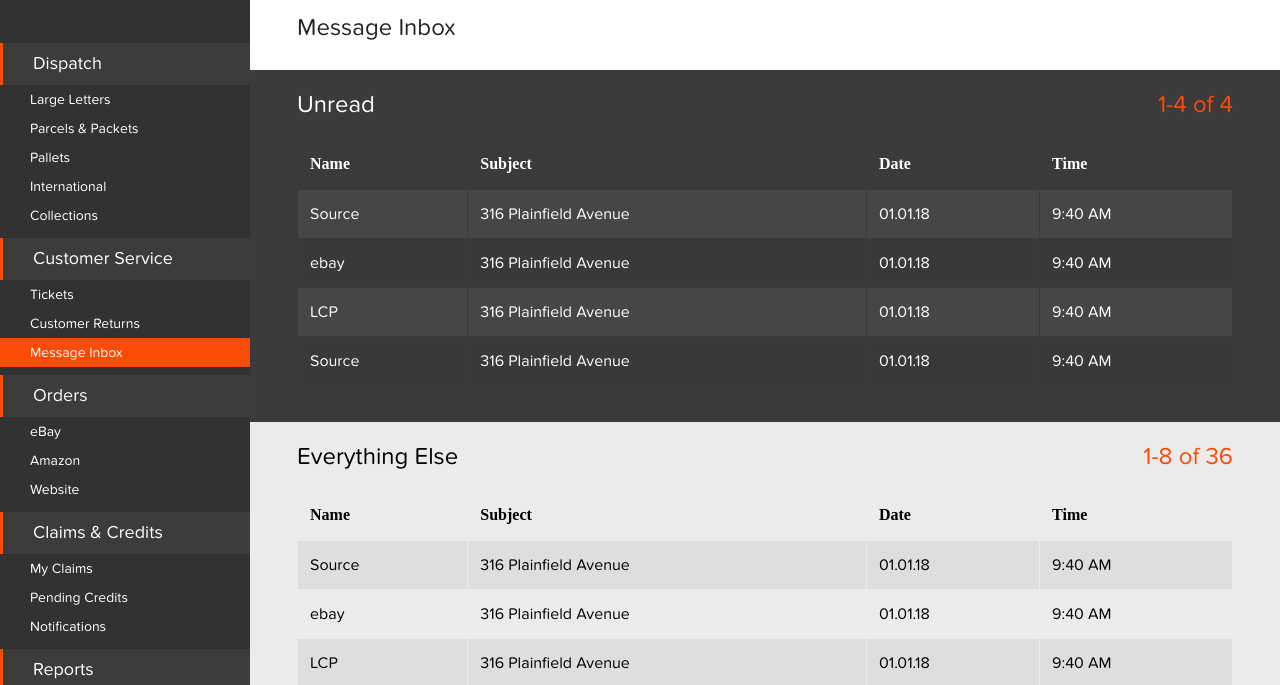
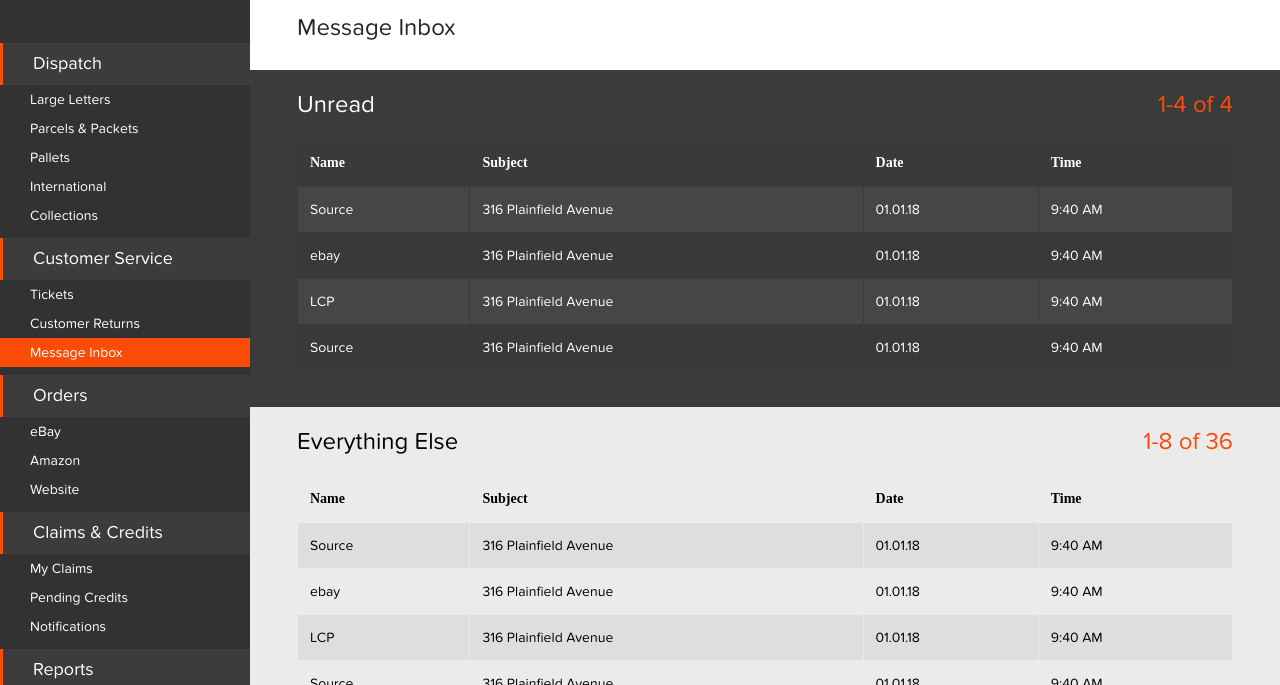
Before and after one commit to chagonzles/project-x, a plain HTML site: page index.html in a window 1280 px wide. Shown: the part 89-774 px from the top of the page. Drawn offline with Linux system fonts and the light colour scheme; a web font is replaced by a local one.

Commit message:
Fix table font size

```diff
--- a/css/custom.css
+++ b/css/custom.css
@@ -242,6 +242,10 @@ input.form-control {
     color: #000000;
 }
 
+table {
+    font-size: 14px;
+}
+
 thead tr th {
     font-family: "ProximaSoft Bold";
 }
```
